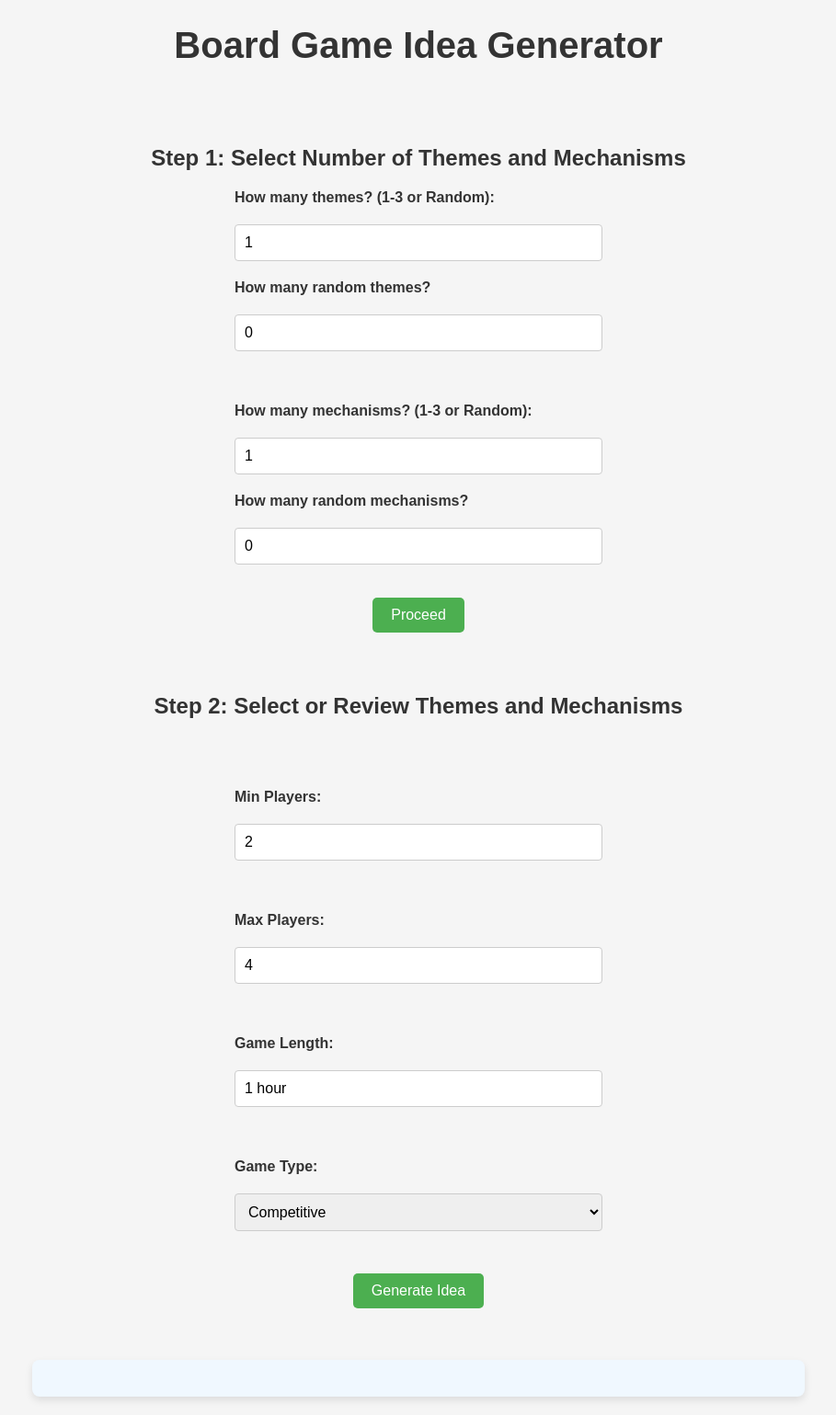
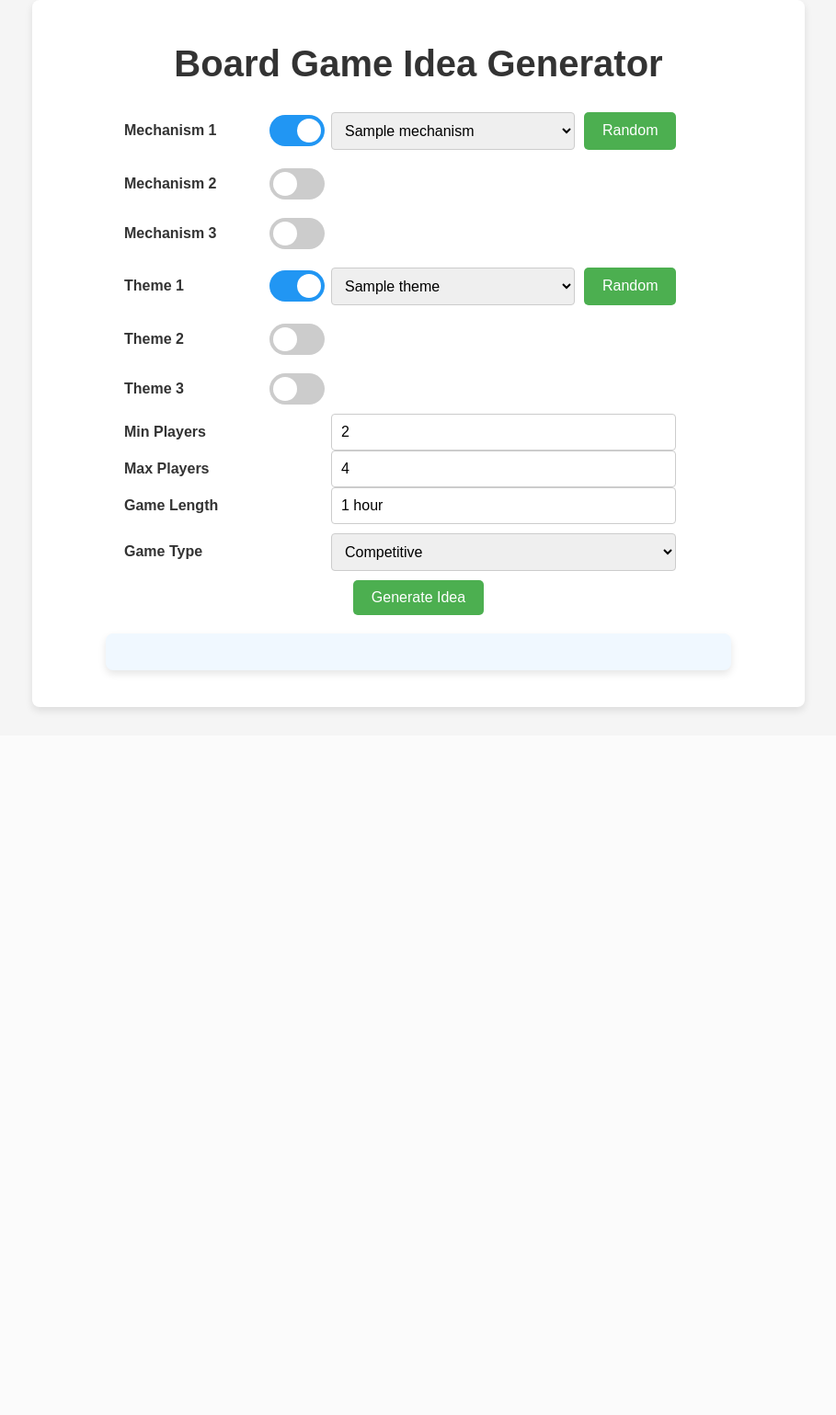
Before and after one commit to kclai1031/BGDesignBuddy, a Flask app: template templates/index.html in a window 1280 px wide. Shown: the whole page at 92% size, without its empty margins (185-1094 px from the left). After the commit the page ends 776 px from the top, so only its background shows below. Run offline with Flask 3, Linux system fonts and the light colour scheme; the template is opened without the code that fills it: most values are stand-ins (such as "Sample title", 1, 10 or a date in 2020).

Commit message:
overall update interfaces, and styling

```diff
--- a/app.py
+++ b/app.py
@@ -20,10 +20,10 @@ app = Flask(__name__)
 def index():
     # Load theme and mechanism lists from the files
     with open('theme_list.txt', 'r') as file:
-        themes = [line.strip() for line in file.readlines()]
+        themes = sorted([line.strip() for line in file.readlines()])
 
     with open('mechanism_list.txt', 'r') as file:
-        mechanisms = [line.strip() for line in file.readlines()]
+        mechanisms = sorted([line.strip() for line in file.readlines()])
 
     # Render the index.html template and pass the theme and mechanism lists to it
     return render_template('index.html', themes=themes, mechanisms=mechanisms)
--- a/static/css/style.css
+++ b/static/css/style.css
@@ -11,7 +11,7 @@ body {
 
 .container {
     width: 80%;
-    max-width: 800px;
+    max-width: 600px;
     margin: 20px;
     padding: 20px;
     background-color: #fff;
@@ -32,35 +32,41 @@ h1 {
     margin-bottom: 20px;
 }
 
-h2, h3 {
+h2  {
     font-size: 1.5rem;
     margin-top: 30px;
 }
 
+h3 {
+    font-size: 1rem;
+    margin-top: 30px;
+}
+
 label {
-    width: 40%;
-    max-width: 400px;
-    display: block;
+    width: 25%;
+    max-width: 150px;
+    display: flex-row;
     font-weight: bold;
-    margin-left: 20%; /* Shift it slightly to the left */
-    display: block;
+    margin-left: 20%;
     margin: 20px auto;
+
 }
 
 input[type="number"], input[type="text"], select {
-    width: 50%;
+    width: 100%;
     padding: 10px;
     margin: 8px 0;
     box-sizing: border-box;
     border: 1px solid #ccc;
     border-radius: 4px;
     font-size: 1rem;
-    max-width: 400px;
     display: block;
     margin: 0 auto;
 }
 
+
 button {
+    max-width: 100px;
     background-color: #4CAF50;
     color: white;
     padding: 10px 20px;
@@ -73,24 +79,19 @@ button {
     margin: 0 auto;
 }
 
-button:hover {
-    background-color: #45a049;
+button[type="submit"] {
+    max-width: 300px;
+    background-color: #4CAF50;
+    color: white;
+    border: none;
+    border-radius: 5px;
+    cursor: pointer;
+    font-size: 1rem;
+    margin: 0 auto;
 }
 
-select {
-    margin-bottom: 10px;
-}
-
-ul {
-    list-style-type: none;
-    padding: 0;
-}
-
-ul li {
-    margin: 5px 0;
-    padding: 10px;
-    background-color: #e0f7fa;
-    border-radius: 4px;
+button:hover{
+    background-color: #45a049;
 }
 
 @media screen and (max-width: 600px) {
@@ -104,12 +105,30 @@ ul li {
     }
 }
 
-button {
-    transition: background-color 0.3s;
+/* Container for toggle sections */
+.row_box {
+    padding-left:10%;
+    padding-right:10%;
+    max-width: 600px;
+    display: flex;
+    justify-content: space-between; /* Ensure space between label and input */
+    align-items: center; /* Align vertically to center */
 }
 
-button:hover {
-    box-shadow: 0px 5px 15px rgba(0, 0, 0, 0.2);
+/* Input container for each form row */
+.input_options_box {
+    max-width: 375px;
+    display: flex;
+    justify-content: flex-end; /* Ensure input field aligns to the right */
+    width: 100%
+}
+
+/* Toggle input section */
+.input_options_toggle {
+    max-width: 375px;
+    display: flex;
+    justify-content: flex-end; /* Ensure input field aligns to the right */
+    width: 100%
 }
 
 #response_container {
@@ -127,6 +146,67 @@ button:hover {
     margin: 20px auto;
     box-shadow: 0 4px 8px rgba(0, 0, 0, 0.1);
 }
+
+/* Switch Button */
+.switch {
+    position: relative;
+    display: inline-block;
+    width: 60px;
+    height: 34px;
+  }
+
+  /* Hide default HTML checkbox */
+  .switch input {
+    opacity: 0;
+    width: 0;
+    height: 0;
+  }
+  .slider {
+    position: absolute;
+    cursor: pointer;
+    top: 0;
+    left: 0;
+    right: 0;
+    bottom: 0;
+    background-color: #ccc;
+    -webkit-transition: .4s;
+    transition: .4s;
+  }
+
+  .slider:before {
+    position: absolute;
+    content: "";
+    height: 26px;
+    width: 26px;
+    left: 4px;
+    bottom: 4px;
+    background-color: white;
+    -webkit-transition: .4s;
+    transition: .4s;
+  }
+
+  input:checked + .slider {
+    background-color: #2196F3;
+  }
+
+  input:focus + .slider {
+    box-shadow: 0 0 1px #2196F3;
+  }
+
+  input:checked + .slider:before {
+    -webkit-transform: translateX(26px);
+    -ms-transform: translateX(26px);
+    transform: translateX(26px);
+  }
+
+  .slider.round {
+    border-radius: 34px;
+  }
+
+  .slider.round:before {
+    border-radius: 50%;
+  }
+
 
 .idea-box {
     margin-top: 20px;
--- a/templates/index.html
+++ b/templates/index.html
@@ -7,142 +7,83 @@
     <meta charset="UTF-8">
     <meta name="viewport" content="width=device-width, initial-scale=1.0">
     <title>Board Game Idea Generator</title>
+    <style>
+        .container {
+            max-width: 800px;
+            margin: 0 auto;
+        }
+        label, select, input, button {
+            display: block;
+            margin: 10px 0;
+        }
+        .flex-row {
+            display: flex;
+            align-items: center;
+        }
+        .random-button {
+            margin-left: 10px;
+        }
+    </style>
     <script>
         let allThemes = {{ themes | safe }};  // From Flask, an array of available themes
         let allMechanisms = {{ mechanisms | safe }};  // From Flask, an array of available mechanisms
 
-        function proceedToSelection() {
-            // Get the selected number of themes/mechanisms
-            let themeCount = parseInt(document.getElementById('theme_count').value) || 1;
-            let mechanismCount = parseInt(document.getElementById('mechanism_count').value) || 1;
 
-            // Get the number of random themes/mechanisms requested
-            const randomThemeCount = parseInt(document.getElementById('random_theme_count').value) || 0;
-            const randomMechanismCount = parseInt(document.getElementById('random_mechanism_count').value) || 0;
+        function toggleSelection(type, number) {
+            const container = document.getElementById(type + '_container_' + number);
+            const toggle = document.getElementById(type + '_toggle_' + number).checked;
 
-            // Adjust themeCount and mechanismCount for random picks
-            themeCount = Math.max(themeCount, randomThemeCount);
-            mechanismCount = Math.max(mechanismCount, randomMechanismCount);
-
-            // Update hidden inputs
-            document.getElementById('theme_num_input').value = themeCount;
-            document.getElementById('mechanism_num_input').value = mechanismCount;
-
-            const themeContainer = document.getElementById('theme_container');
-            const mechanismContainer = document.getElementById('mechanism_container');
-
-            // Clear previous selections
-            themeContainer.innerHTML = '';
-            mechanismContainer.innerHTML = '';
-
-            // Show chosen number of themes and random selections if any
-            themeContainer.appendChild(createHeading(`Proceeding with ${themeCount} themes:`));
-            mechanismContainer.appendChild(createHeading(`Proceeding with ${mechanismCount} mechanisms:`));
-
-             // Select random themes and mechanisms without duplicates
-            const chosenThemes = selectRandom(allThemes, randomThemeCount);
-            const chosenMechanisms = selectRandom(allMechanisms, randomMechanismCount);
-
-            themeContainer.appendChild(createList("themes", "Randomly selected themes", chosenThemes));
-            mechanismContainer.appendChild(createList("mechanisms", "Randomly selected mechanisms", chosenMechanisms));
-
-            // Remove chosen themes and mechanisms from options
-            const remainingThemes = allThemes.filter(theme => !chosenThemes.includes(theme));
-            const remainingMechanisms = allMechanisms.filter(mechanism => !chosenMechanisms.includes(mechanism));
-
-            // Sort the remaining options alphabetically
-            remainingThemes.sort();
-            remainingMechanisms.sort();
-
-            // Create dropdowns for remaining themes
-            const remainingThemeDropdowns = themeCount - randomThemeCount;
-            for (let i = 0; i < remainingThemeDropdowns; i++) {
-                themeContainer.appendChild(createDropdown("themes", remainingThemes));
-                themeContainer.appendChild(document.createElement('br'));
+            if (toggle) {
+                container.style.display = 'flex';  // Show the dropdown
+            } else {
+                container.style.display = 'none';  // Hide the dropdown
+                document.getElementById(type + '_dropdown_' + number).value = '';  // Clear the selection
+            }
+            updateMechanismCount();
+            updateThemeCount();
         }
 
-            // Create dropdowns for remaining mechanisms
-            const remainingMechanismDropdowns = mechanismCount - randomMechanismCount;
-            for (let i = 0; i < remainingMechanismDropdowns; i++) {
-                mechanismContainer.appendChild(createDropdown("mechanisms", remainingMechanisms));
-                mechanismContainer.appendChild(document.createElement('br'));
+        function randomizeSelection(type, number) {
+            const select = document.getElementById(type + '_dropdown_' + number);
+            const options = type === 'theme' ? allThemes : allMechanisms;
+            const randomOption = options[Math.floor(Math.random() * options.length)];
+            select.value = randomOption;
         }
 
-            document.getElementById('proceed_again_btn').style.display = 'block';
+        function updateMechanismCount() {
+            let mechanismCount = 1;  // Mechanism 1 is always selected
+            if (document.getElementById('mechanism_toggle_2').checked) mechanismCount++;
+            if (document.getElementById('mechanism_toggle_3').checked) mechanismCount++;
+            document.getElementById('mechanism_num_input').value = mechanismCount;
         }
 
-        function createDropdown(name, optionsArray) {
-            const select = document.createElement('select');
-            select.name = name + '[]';  // Add [] to allow multiple values
-
-            optionsArray.forEach(option => {
-                const opt = document.createElement('option');
-                opt.value = option;
-                opt.textContent = option;
-                select.appendChild(opt);
-            });
-
-            return select;
+        function updateThemeCount() {
+            let themeCount = 1;  // Theme 1 is always selected
+            if (document.getElementById('theme_toggle_2').checked) themeCount++;
+            if (document.getElementById('theme_toggle_3').checked) themeCount++;
+            document.getElementById('theme_num_input').value = themeCount;
         }
 
-        function createList(name, title, items) {
-            const container = document.createElement('div');
+        function submitForm(event) {
+            event.preventDefault();
 
-            const listTitle = document.createElement('h3');
-            listTitle.textContent = title;
-            container.appendChild(listTitle);
+            const formData = new FormData(document.getElementById('gameForm'));
 
-            const list = document.createElement('ul');
-            container.appendChild(list);
+            // Only include selected themes and mechanisms based on toggles
+            const selectedThemes = [];
+            const selectedMechanisms = [];
 
-            items.forEach(item => {
-                // Display the item
-                const listItem = document.createElement('li');
-                listItem.textContent = item;
-                list.appendChild(listItem);
+            // Add the selected themes if their toggle is on
+            selectedThemes.push(formData.get('themes[0]'));
+            if (document.getElementById('theme_toggle_2').checked) selectedThemes.push(formData.get('themes[1]'));
+            if (document.getElementById('theme_toggle_3').checked) selectedThemes.push(formData.get('themes[2]'));
 
-                // Create a hidden input for the item
-                const hiddenInput = document.createElement('input');
-                hiddenInput.type = 'hidden';
-                hiddenInput.name = name + '[]';  // 'themes[]' or 'mechanisms[]'
-                hiddenInput.value = item;
-                container.appendChild(hiddenInput);
-            });
+            // Add the selected mechanisms if their toggle is on
+            selectedMechanisms.push(formData.get('mechanisms[0]'));
+            if (document.getElementById('mechanism_toggle_2').checked) selectedMechanisms.push(formData.get('mechanisms[1]'));
+            if (document.getElementById('mechanism_toggle_3').checked) selectedMechanisms.push(formData.get('mechanisms[2]'));
 
-            return container;
-        }
 
-        function selectRandom(array, count) {
-            // Create a copy of the array to avoid modifying the original
-            const arrayCopy = [...array];
-            const selected = [];
-
-            for (let i = 0; i < count && arrayCopy.length > 0; i++) {
-                const randomIndex = Math.floor(Math.random() * arrayCopy.length);
-                selected.push(arrayCopy.splice(randomIndex, 1)[0]);
-            }
-
-            return selected;
-        }
-
-        function createHeading(text) {
-            const heading = document.createElement('h3');
-            heading.textContent = text;
-            return heading;
-        }
-
-        // Function to handle form submission via AJAX
-        function submitForm(event) {
-            event.preventDefault(); // Prevent the form from submitting normally
-
-            const form = document.getElementById('gameForm');
-            const formData = new FormData(form);
-
-            // Collect all selected themes and mechanisms
-            const selectedThemes = formData.getAll('themes[]');
-            const selectedMechanisms = formData.getAll('mechanisms[]');
-
-            // Build the form object
             const formObj = {
                 theme_num: parseInt(formData.get('theme_num'), 10) || 0,
                 mechanism_num: parseInt(formData.get('mechanism_num'), 10) || 0,
@@ -184,84 +125,171 @@
                     `;
                 }
             })
-            .catch(error => {
-                console.error('Error:', error);
-                document.getElementById('response_container').innerHTML = `
-                    <p style="color:red;">An error occurred while generating the idea. Please try again.</p>
-                `;
-            });
         }
     </script>
 </head>
 <body>
+
+<div class="container">
     <h1>Board Game Idea Generator</h1>
 
-    <br><br>
-    <!-- Stage 1: Select number of themes and mechanisms -->
-    <div>
-        <h2>Step 1: Select Number of Themes and Mechanisms</h2>
-
-        <label for="theme_count">How many themes? (1-3 or Random):</label>
-        <input type="number" id="theme_count" name="theme_count" value="1" min="1" max="3">
-        <label for="random_theme_count">How many random themes?</label>
-        <input type="number" id="random_theme_count" name="random_theme_count" value="0" min="0" max="3">
-        <br><br>
-
-        <label for="mechanism_count">How many mechanisms? (1-3 or Random):</label>
-        <input type="number" id="mechanism_count" name="mechanism_count" value="1" min="1" max="3">
-        <label for="random_mechanism_count">How many random mechanisms?</label>
-        <input type="number" id="random_mechanism_count" name="random_mechanism_count" value="0" min="0" max="3">
-        <br><br>
-
-        <button type="button" onclick="proceedToSelection()">Proceed</button>
+    <form id="gameForm" onsubmit="submitForm(event)">
+        <!-- Mechanism 1 (dummpy toggle)-->
+        <div class="row_box">
+            <label for="mechanism_toggle_1">Mechanism 1 </label>
+            <label class="switch">
+                <input type="checkbox" id="mechanism_toggle_1" name="mechanism_toggle_1" onclick="return false" checked>
+                <span class="slider round"></span>
+            </label>
+            <div id="mechanism_container_1" class="input_options_toggle">
+                <select id="mechanism_dropdown_1" name="mechanisms[0]">
+                    {% for mechanism in mechanisms %}
+                    <option value="{{ mechanism }}">{{ mechanism }}</option>
+                    {% endfor %}
+                </select>
+                <button type="button" class="random-button" onclick="randomizeSelection('mechanism', 1)">Random</button>
             </div>
-    <br><br>
-
-    <!-- Stage 2: Display and select remaining themes and mechanisms -->
-    <div id="stage_2">
-        <h2>Step 2: Select or Review Themes and Mechanisms</h2>
-
-        <!-- Other inputs (as in your previous design) -->
-        <form id="gameForm" onsubmit="submitForm(event)">
-            <div id="theme_container">
-                <!-- Dynamically generated content for themes will appear here -->
         </div>
 
-            <div id="mechanism_container">
-                <!-- Dynamically generated content for mechanisms will appear here -->
+
+        <!-- Mechanism 2 (toggle) -->
+        <div class="row_box">
+            <label for="mechanism_toggle_2">Mechanism 2 </label>
+            <label class="switch">
+                <input type="checkbox" id="mechanism_toggle_2" name="mechanism_toggle_2" onchange="toggleSelection('mechanism', 2)">
+                <span class="slider round"></span>
+            </label>
+            <div class="input_options_box">
+                <div id="mechanism_container_2" style="display:none;" class="input_options_toggle">
+                    <select id="mechanism_dropdown_2" name="mechanisms[1]">
+                        {% for mechanism in mechanisms %}
+                        <option value="{{ mechanism }}">{{ mechanism }}</option>
+                        {% endfor %}
+                    </select>
+                    <button type="button" class="random-button" onclick="randomizeSelection('mechanism', 2)">Random</button>
+                </div>
+            </div>
         </div>
 
-            <br><br>
-            <button type="button" id="proceed_again_btn" style="display:none;" onclick="proceedToSelection()">Redo Random Selections</button>
 
-            <label for="player_count_min">Min Players:</label>
-            <input type="number" id="player_count_min" name="player_count_min" value="2"><br><br>
+        <!-- Mechanism 3 (toggle) -->
+        <div class="row_box">
+            <label for="mechanism_toggle_3">Mechanism 3 </label>
+            <label class="switch">
+                <input type="checkbox" id="mechanism_toggle_3" name="mechanism_toggle_3" onchange="toggleSelection('mechanism', 3)">
+                <span class="slider round"></span>
+            </label>
+            <div class="input_options_box">
+                <div id="mechanism_container_3" style="display:none;" class="input_options_toggle">
+                    <select id="mechanism_dropdown_3" name="mechanisms[2]">
+                        {% for mechanism in mechanisms %}
+                        <option value="{{ mechanism }}">{{ mechanism }}</option>
+                        {% endfor %}
+                    </select>
+                    <button type="button" class="random-button" onclick="randomizeSelection('mechanism', 3)">Random</button>
+                </div>
+            </div>
+        </div>
 
-            <label for="player_count_max">Max Players:</label>
-            <input type="number" id="player_count_max" name="player_count_max" value="4"><br><br>
 
-            <label for="game_length">Game Length:</label>
-            <input type="text" id="game_length" name="game_length" value="1 hour"><br><br>
+        <!-- Theme 1 (dummpy toggle) -->
+        <div class="row_box">
+            <label for="mechanism_toggle_1">Theme 1 </label>
+            <label class="switch">
+                <input type="checkbox" id="theme_toggle_1" name="theme_toggle_1" onclick="return false" checked>
+                <span class="slider round"></span>
+            </label>
+            <div id="theme_container_1" class="input_options_toggle">
+                <select id="theme_dropdown_1" name="themes[0]">
+                    {% for theme in themes %}
+                    <option value="{{ theme }}">{{ theme }}</option>
+                    {% endfor %}
+                </select>
+                <button type="button" class="random-button" onclick="randomizeSelection('theme', 1)">Random</button>
+            </div>
+        </div>
 
-            <label for="game_type">Game Type:</label>
+
+        <!-- Theme 2 (toggle) -->
+        <div class="row_box">
+            <label for="theme_toggle_2">Theme 2 </label>
+            <label class="switch">
+                <input type="checkbox" id="theme_toggle_2" name="theme_toggle_2" onchange="toggleSelection('theme', 2)">
+                <span class="slider round"></span>
+            </label>
+            <div class="input_options_box">
+                <div id="theme_container_2" style="display:none;" class="input_options_toggle">
+                    <select id="theme_dropdown_2" name="themes[1]">
+                        {% for theme in themes %}
+                        <option value="{{ theme }}">{{ theme }}</option>
+                        {% endfor %}
+                    </select>
+                    <button type="button" class="random-button" onclick="randomizeSelection('theme', 2)">Random</button>
+                </div>
+            </div>
+        </div>
+
+
+        <!-- Theme 3 (toggle) -->
+        <div class="row_box">
+            <label for="theme_toggle_3">Theme 3 </label>
+            <label class="switch">
+                <input type="checkbox" id="theme_toggle_3" name="theme_toggle_3" onchange="toggleSelection('theme', 3)">
+                <span class="slider round"></span>
+            </label>
+            <div class="input_options_box">
+                <div id="theme_container_3" style="display:none;" class="input_options_toggle">
+                    <select id="theme_dropdown_3" name="themes[2]">
+                        {% for theme in themes %}
+                        <option value="{{ theme }}">{{ theme }}</option>
+                        {% endfor %}
+                    </select>
+                    <button type="button" class="random-button" onclick="randomizeSelection('theme', 3)">Random</button>
+                </div>
+            </div>
+        </div>
+
+
+        <!-- Other inputs for player count, game length, etc. -->
+        <div class="row_box">
+            <label>Min Players</label>
+            <div class="input_options_box">
+                <input type="number" id="player_count_min" name="player_count_min" value="2">
+            </div>
+        </div>
+        <div class="row_box">
+            <label>Max Players</label>
+            <div class="input_options_box">
+                <input type="number" id="player_count_max" name="player_count_max" value="4">
+            </div>
+        </div>
+        <div class="row_box">
+            <label>Game Length</label>
+            <div class="input_options_box">
+                <input type="text" id="game_length" name="game_length" value="1 hour">
+            </div>
+        </div>
+        <div class="row_box">
+            <label>Game Type</label>
+            <div class="input_options_box">
                 <select id="game_type" name="game_type">
                     <option value="competitive">Competitive</option>
                     <option value="cooperative">Cooperative</option>
                     <option value="team">Team</option>
                 </select>
-            <br><br>
+            </div>
+        </div>
+        <input type="hidden" id="theme_num_input" name="theme_num" value="1">
+        <input type="hidden" id="mechanism_num_input" name="mechanism_num" value="1">
+        <div class="row_box2">
+            <button type="submit">Generate Idea</button>
+        </div>
+    </form>
 
-            <input type="hidden" id="theme_num_input" name="theme_num" value="2">
-            <input type="hidden" id="mechanism_num_input" name="mechanism_num" value="2">
-
-            <button type="submit">Generate Idea</button>
-        </form>
+    <div id="response_container" style="margin-top: 20px;">
+        <!-- Display the generated board game idea here -->
+    </div>
 </div>
 
-    <br><br>
-    <!-- This div will display the response -->
-    <div id="response_container" style="margin-top: 20px;">
-        <!-- The board game idea will be shown here after form submission -->
-    </div>
 </body>
 </html>
```
Lines whose indentation alone changed are shown as unchanged.
